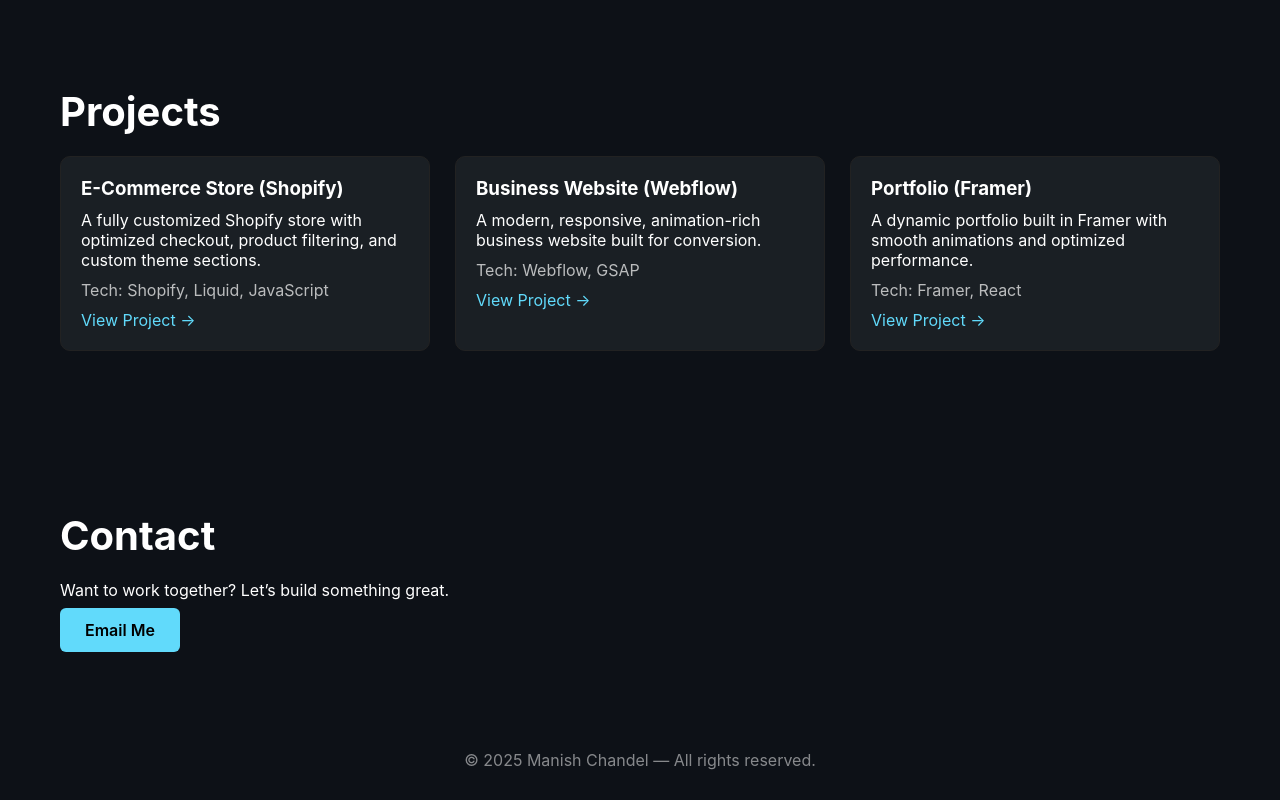
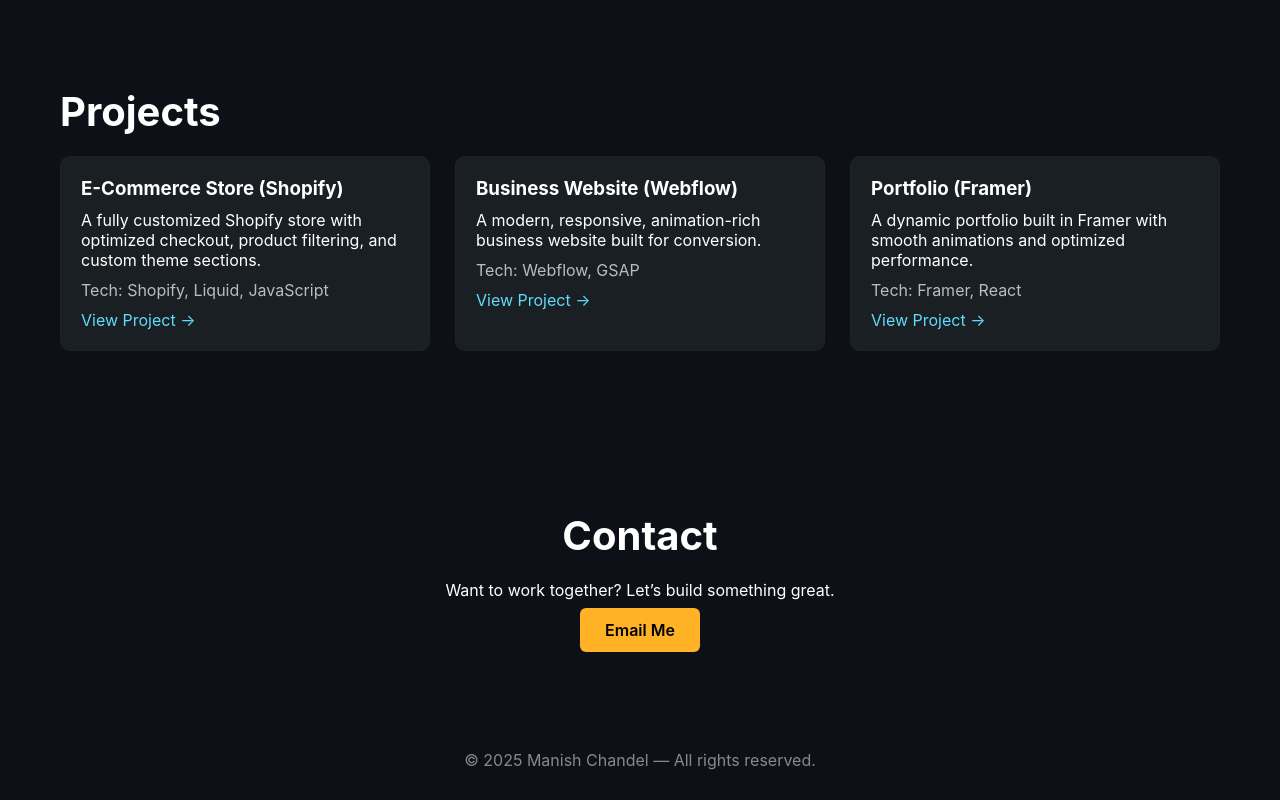
Before and after one commit to manish2224-08/manish, a React (Vite) app in the folder manish/: page / in a window 1280 px wide. Shown: the part 1262-2062 px from the top of the page. Built offline with nearby package versions, Linux system fonts and the light colour scheme.

Commit message:
Update Contact.jsx

```diff
--- a/manish/src/components/Contact.jsx
+++ b/manish/src/components/Contact.jsx
@@ -1,15 +1,15 @@
 export default function Contact() {
   return (
-    <section id="contact">
+    <section id="contact" style={{ textAlign: "center" }}>
       <h2>Contact</h2>
 
       <p style={{ marginBottom: "20px" }}>
         Want to work together? Let’s build something great.
       </p>
 
-      <a href="mailto:your-email@gmail.com" style={{
+      <a href="mailto:themanishchandel@gmail.com" style={{
         padding: "12px 25px",
-        background: "#61dafb",
+        background: "#ffb226",
         color: "#000",
         borderRadius: "6px",
         fontWeight: 600
@@ -18,4 +18,5 @@
       </a>
     </section>
   );
+
 }
```
